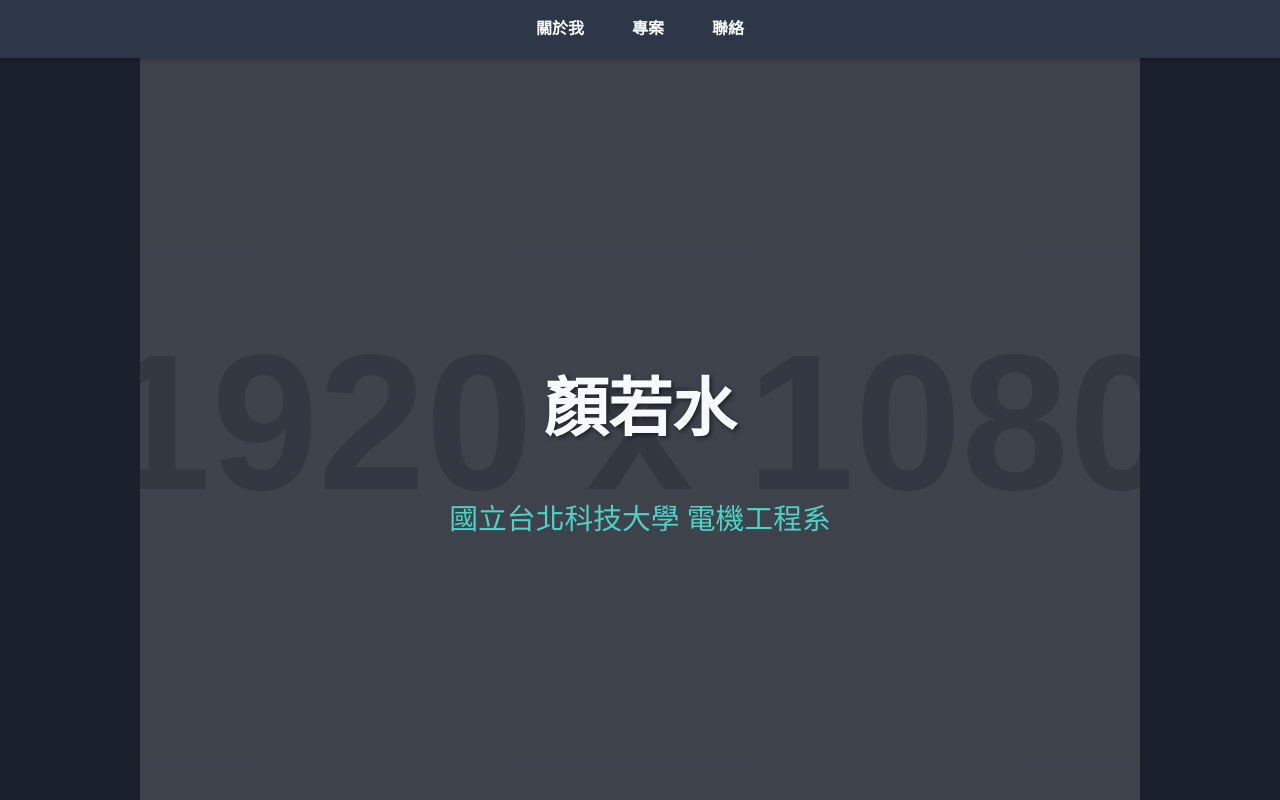
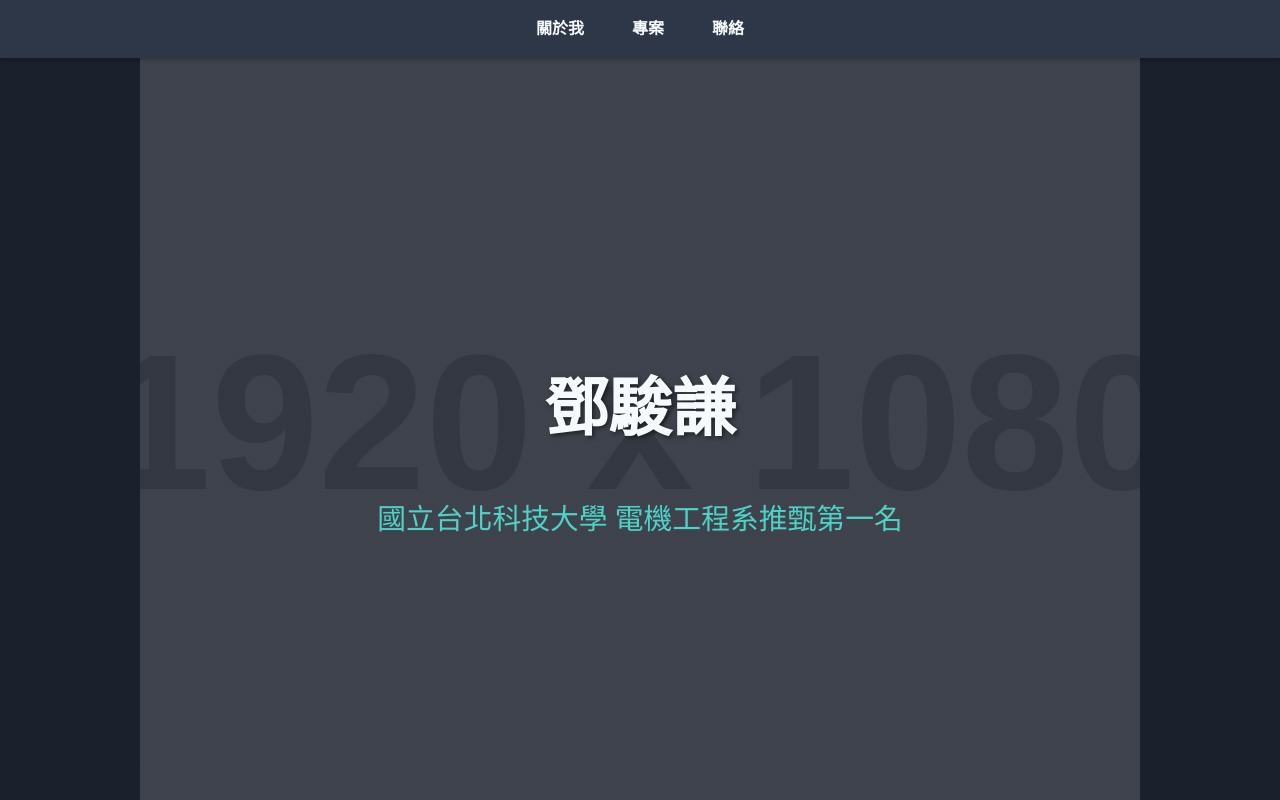
Before and after one commit to WaterYen/WaterYen, a plain HTML site: page index.html in a window 1280 px wide. Shown: the top 800 px of the page. Drawn offline with Linux system fonts and the light colour scheme; placeholder pictures from the web are drawn by us.

Commit message:
Update index.html
1

```diff
--- a/index.html
+++ b/index.html
@@ -3,7 +3,7 @@
 <head>
     <meta charset="UTF-8">
     <meta name="viewport" content="width=device-width, initial-scale=1.0">
-    <title>周定楷 - 個人簡介</title>
+    <title>顏若水 - 個人簡介</title>
     <link rel="stylesheet" href="style.css">
     <link href="https://fonts.googleapis.com/css2?family=Montserrat:wght@700&family=Roboto:wght@400;700&display=swap" rel="stylesheet">
 </head>
@@ -19,8 +19,8 @@
     </header>
 
     <section id="hero" class="hero-section">
-        <h1>顏若水</h1>
-        <p>國立台北科技大學  電機工程系</p>
+        <h1>鄧駿謙</h1>
+        <p>國立台北科技大學  電機工程系推甄第一名</p>
     </section>
 
 
```
